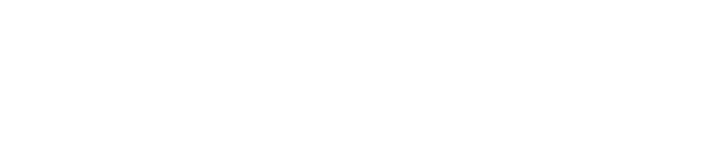
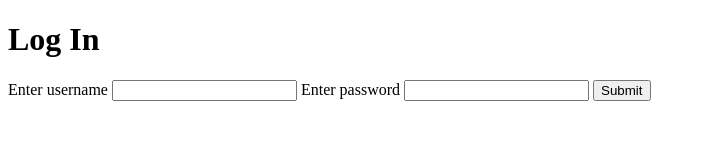
Before and after one commit to adwait2399/user-authentication, a website: page static/index.html in a window 1280 px wide. Shown: the whole page, without its empty margins (0-706 px from the left). Drawn offline with Linux system fonts and the light colour scheme.

Commit message:
form created

```diff
--- a/package.json
+++ b/package.json
@@ -4,7 +4,9 @@
   "description": "user authentication feature using express and node.js",
   "main": "index.js",
   "scripts": {
-    "test": "echo \"Error: no test specified\" && exit 1"
+    "test": "echo \"Error: no test specified\" && exit 1",
+    "dev": "nodemon server.js",
+    "start": "node server.js"
   },
   "author": "",
   "license": "ISC",
--- a/server.js
+++ b/server.js
@@ -1,8 +1,8 @@
-import express from 'express';
+const express = require('express');
 const path = require('path');
 
 const app = express();
-app.use('/', express.static(path.join(_dirname, 'static')));
+app.use('/', static(join(__dirname, 'static')));
 
 
 app.listen(9000, () => {
--- a/static/index.html
+++ b/static/index.html
@@ -7,8 +7,13 @@
     <title>Document</title>
 </head>
 <body>
+    <h1>Log In</h1>
     <form>
-
+        <label for="username">Enter username</label>
+        <input type="text" name="userName" id="userName"/>
+        <label for="passowrd">Enter password</label>
+        <input type="password" name="password" id="password"/>
+        <input type="submit"/>
     </form>
 </body>
 </html>
```
